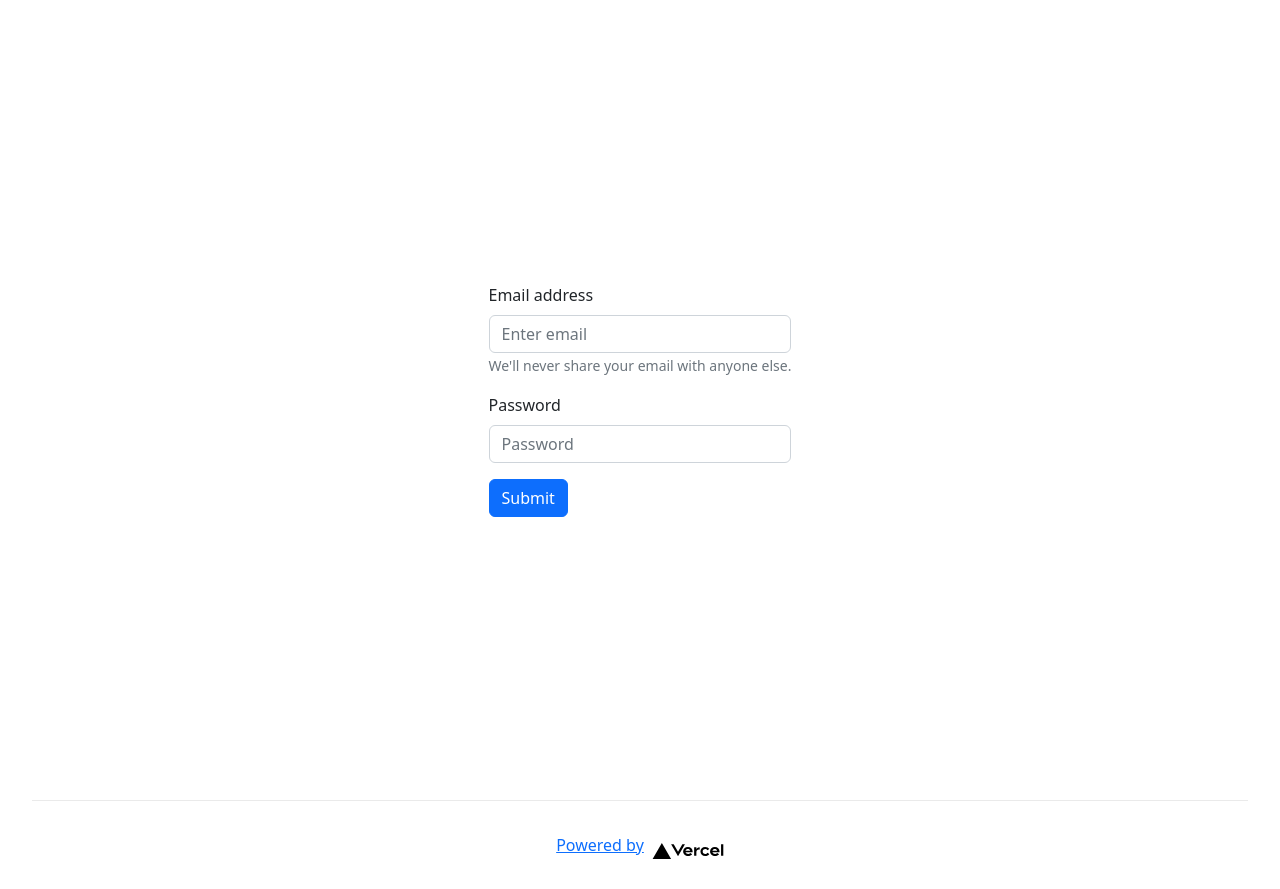
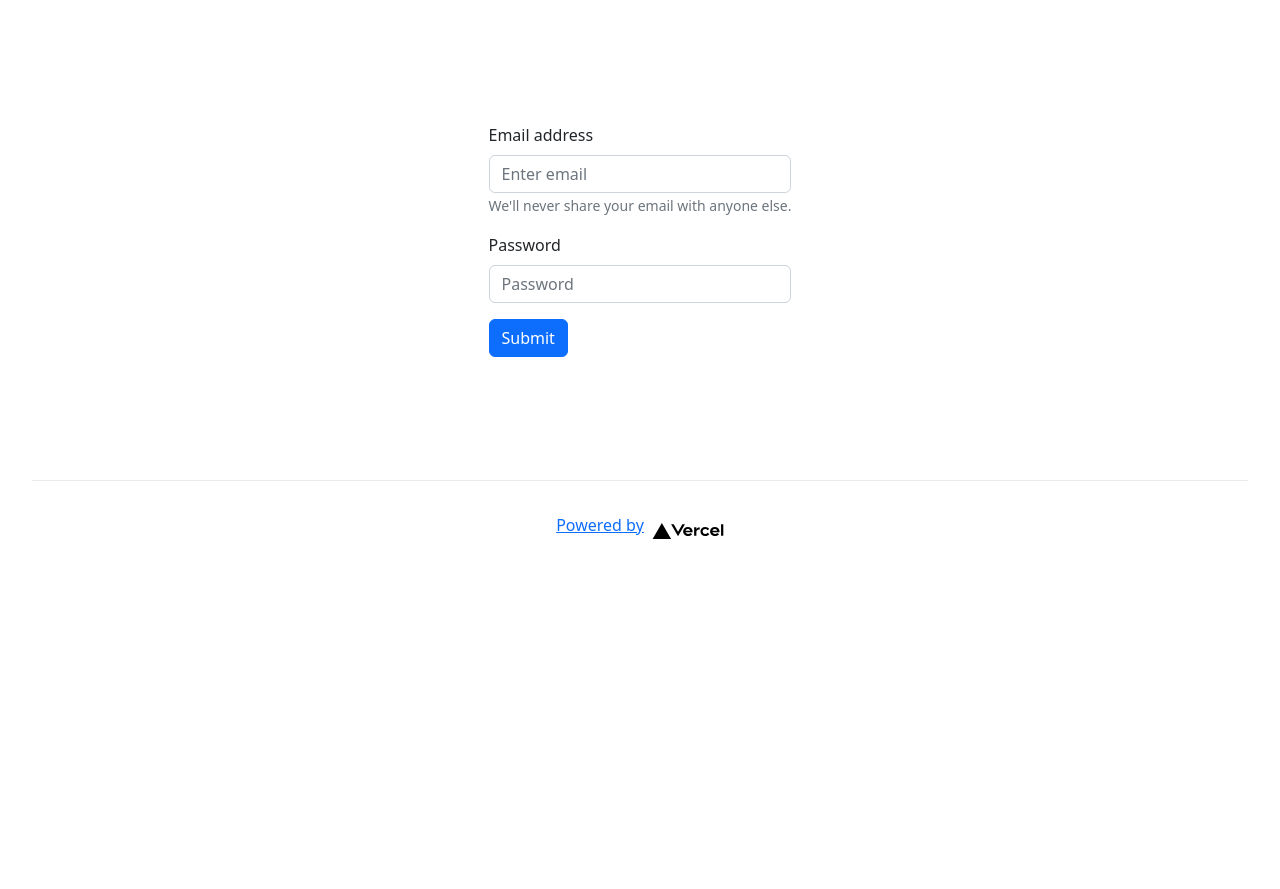
Before and after one commit to beloveddie/userform, a Next.js app: page / in a window 1280 px wide. After the commit the page ends 800 px from the top, so only its background shows below. Built offline with nearby package versions, Linux system fonts and the light colour scheme.

Commit message:
Refactor: some slight mods

```diff
--- a/styles/Home.module.css
+++ b/styles/Home.module.css
@@ -3,7 +3,7 @@
 }
 
 .main {
-  min-height: 100vh;
+  min-height: 60vh;
   padding: 4rem 0;
   flex: 1;
   display: flex;
--- a/styles/globals.css
+++ b/styles/globals.css
@@ -20,7 +20,7 @@ a {
     color-scheme: dark;
   }
   body {
-    color: white;
+    color: rgb(227, 220, 220);
     background: black;
   }
 }
```
